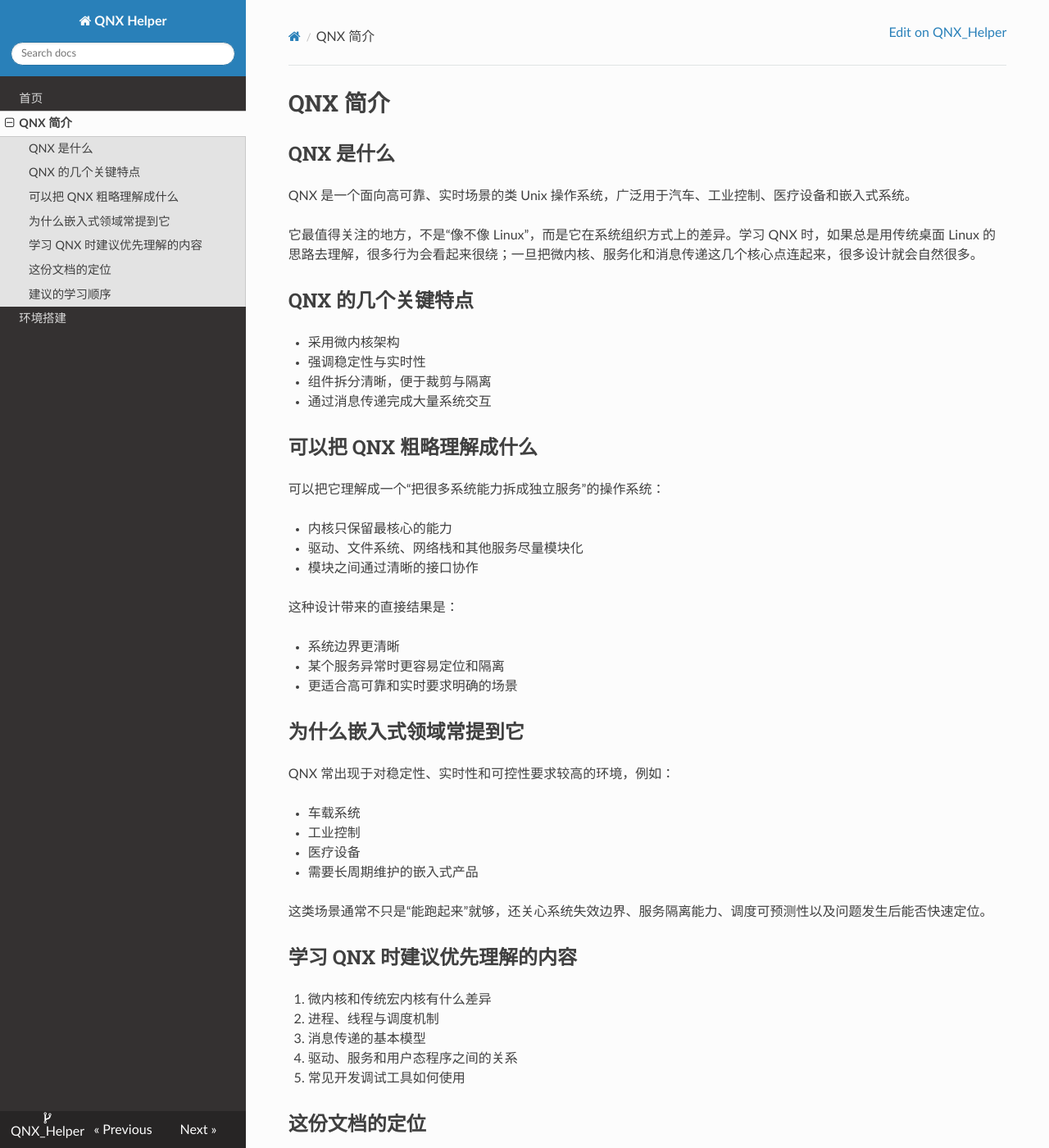
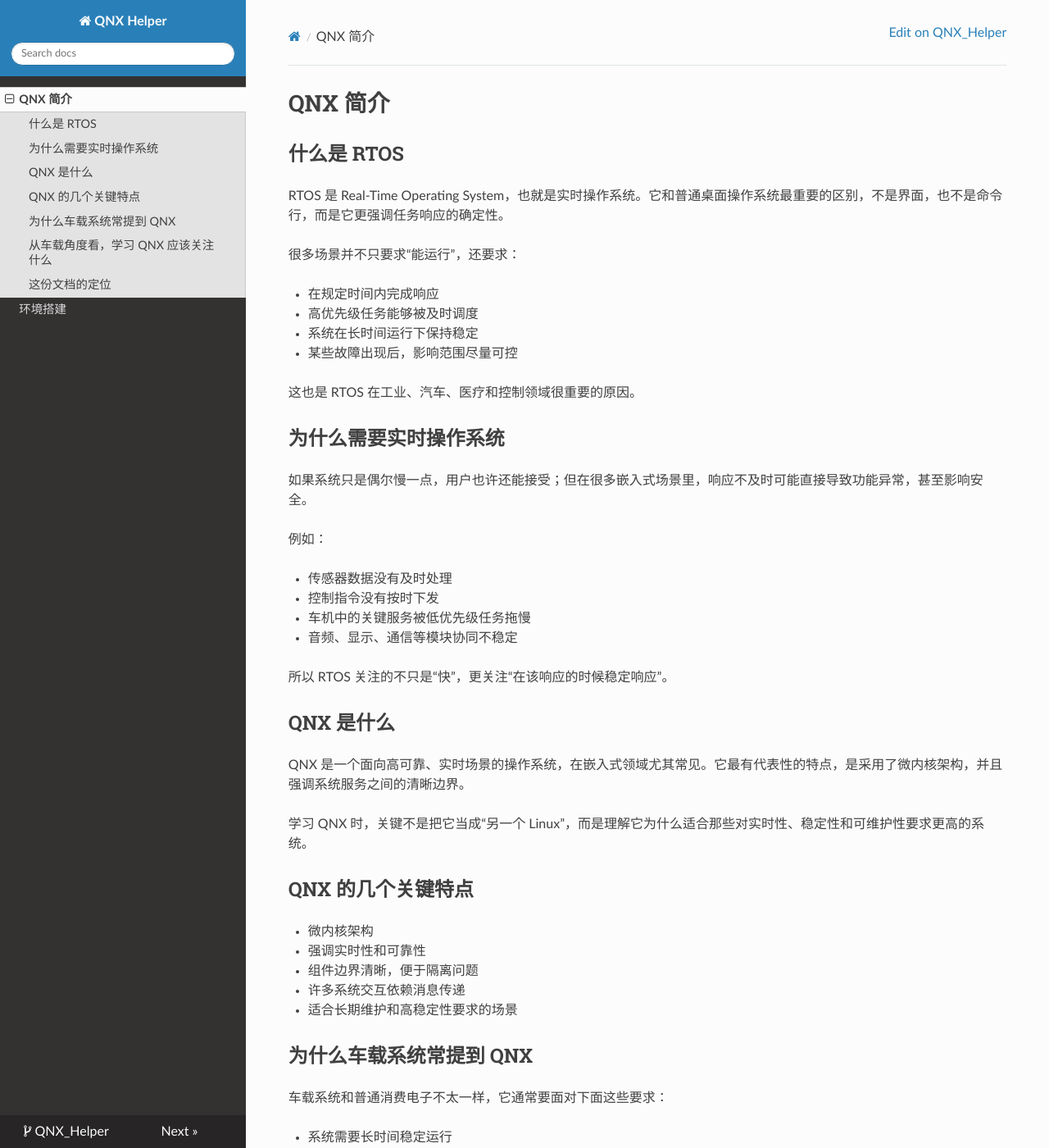
Before and after one commit to SwartzMss/QNX_Helper, an MkDocs documentation site: the page built from docs/getting-started/overview.md, in a window 1280 px wide and 1400 px high. Shown: the whole window at 82% size. Built offline with MkDocs 1.6.1, drawn with Linux system fonts in a browser that asks for light colours; nearby versions of some CDN libraries; some of the changed text lies outside the part shown.

Commit message:
Refocus docs on RTOS and automotive intro

```diff
--- a/docs/getting-started/overview.md
+++ b/docs/getting-started/overview.md
@@ -1,67 +1,70 @@
 # QNX 简介
+
+## 什么是 RTOS
+
+RTOS 是 Real-Time Operating System，也就是实时操作系统。它和普通桌面操作系统最重要的区别，不是界面，也不是命令行，而是它更强调任务响应的确定性。
+
+很多场景并不只要求“能运行”，还要求：
+
+- 在规定时间内完成响应
+- 高优先级任务能够被及时调度
+- 系统在长时间运行下保持稳定
+- 某些故障出现后，影响范围尽量可控
+
+这也是 RTOS 在工业、汽车、医疗和控制领域很重要的原因。
+
+## 为什么需要实时操作系统
+
+如果系统只是偶尔慢一点，用户也许还能接受；但在很多嵌入式场景里，响应不及时可能直接导致功能异常，甚至影响安全。
+
+例如：
+
+- 传感器数据没有及时处理
+- 控制指令没有按时下发
+- 车机中的关键服务被低优先级任务拖慢
+- 音频、显示、通信等模块协同不稳定
+
+所以 RTOS 关注的不只是“快”，更关注“在该响应的时候稳定响应”。
 
 ## QNX 是什么
 
-QNX 是一个面向高可靠、实时场景的类 Unix 操作系统，广泛用于汽车、工业控制、医疗设备和嵌入式系统。
+QNX 是一个面向高可靠、实时场景的操作系统，在嵌入式领域尤其常见。它最有代表性的特点，是采用了微内核架构，并且强调系统服务之间的清晰边界。
 
-它最值得关注的地方，不是“像不像 Linux”，而是它在系统组织方式上的差异。学习 QNX 时，如果总是用传统桌面 Linux 的思路去理解，很多行为会看起来很绕；一旦把微内核、服务化和消息传递这几个核心点连起来，很多设计就会自然很多。
+学习 QNX 时，关键不是把它当成“另一个 Linux”，而是理解它为什么适合那些对实时性、稳定性和可维护性要求更高的系统。
 
 ## QNX 的几个关键特点
 
-- 采用微内核架构
-- 强调稳定性与实时性
-- 组件拆分清晰，便于裁剪与隔离
-- 通过消息传递完成大量系统交互
+- 微内核架构
+- 强调实时性和可靠性
+- 组件边界清晰，便于隔离问题
+- 许多系统交互依赖消息传递
+- 适合长期维护和高稳定性要求的场景
 
-## 可以把 QNX 粗略理解成什么
+## 为什么车载系统常提到 QNX
 
-可以把它理解成一个“把很多系统能力拆成独立服务”的操作系统：
+车载系统和普通消费电子不太一样，它通常要面对下面这些要求：
 
-- 内核只保留最核心的能力
-- 驱动、文件系统、网络栈和其他服务尽量模块化
-- 模块之间通过清晰的接口协作
+- 系统需要长时间稳定运行
+- 不同模块之间需要明确隔离
+- 任务优先级和响应时序要可控
+- 软件更新和长期维护成本要可管理
+- 某些故障不能轻易扩散到整个系统
 
-这种设计带来的直接结果是：
+QNX 在这些方面比较有代表性，所以经常出现在车载信息娱乐系统、仪表、域控制器周边场景以及其他需要高可靠性的车载软件环境中。
 
-- 系统边界更清晰
-- 某个服务异常时更容易定位和隔离
-- 更适合高可靠和实时要求明确的场景
+## 从车载角度看，学习 QNX 应该关注什么
 
-## 为什么嵌入式领域常提到它
+如果你的目标和车载系统相关，学习时建议优先关注：
 
-QNX 常出现于对稳定性、实时性和可控性要求较高的环境，例如：
-
-- 车载系统
-- 工业控制
-- 医疗设备
-- 需要长周期维护的嵌入式产品
-
-这类场景通常不只是“能跑起来”就够，还关心系统失效边界、服务隔离能力、调度可预测性以及问题发生后能否快速定位。
-
-## 学习 QNX 时建议优先理解的内容
-
-1. 微内核和传统宏内核有什么差异
-2. 进程、线程与调度机制
-3. 消息传递的基本模型
-4. 驱动、服务和用户态程序之间的关系
-5. 常见开发调试工具如何使用
+1. RTOS 和普通操作系统的差异。
+2. 微内核设计为什么适合高可靠场景。
+3. 进程、线程、优先级和调度的基本模型。
+4. 服务拆分、消息传递和模块隔离的意义。
+5. 实际开发中如何做环境搭建、部署和问题排查。
 
 ## 这份文档的定位
 
-这里不会追求“大而全”，而是优先记录：
+这里暂时不追求内容铺得很大，而是先围绕两个方向逐步补充：
 
-- 学习时最常遇到的问题
-- 能直接拿来用的命令和步骤
-- 对关键机制的简明理解
-- 真实项目中会反复查阅的内容
-
-## 建议的学习顺序
-
-如果你是第一次系统学习 QNX，建议按下面的顺序：
-
-1. 先知道 QNX 的定位，不急着背命令。
-2. 再理解微内核、消息传递、进程线程这些核心概念。
-3. 然后开始环境搭建、编译、部署和调试。
-4. 最后把自己遇到的问题持续沉淀成案例。
-
-这样学的好处是，后面查命令和排查问题时，脑子里有系统模型，不会只剩下零散操作步骤。
+- 建立对 RTOS、QNX 和车载系统背景的基本理解
+- 整理实际开发环境搭建和学习过程中的记录
--- a/mkdocs.yml
+++ b/mkdocs.yml
@@ -28,6 +28,5 @@
       alternate_style: true
 
 nav:
-  - 首页: index.md
   - QNX 简介: getting-started/overview.md
   - 环境搭建: getting-started/setup.md
```
Also changed, not shown: docs/index.md (deleted, +0 -44 lines).
